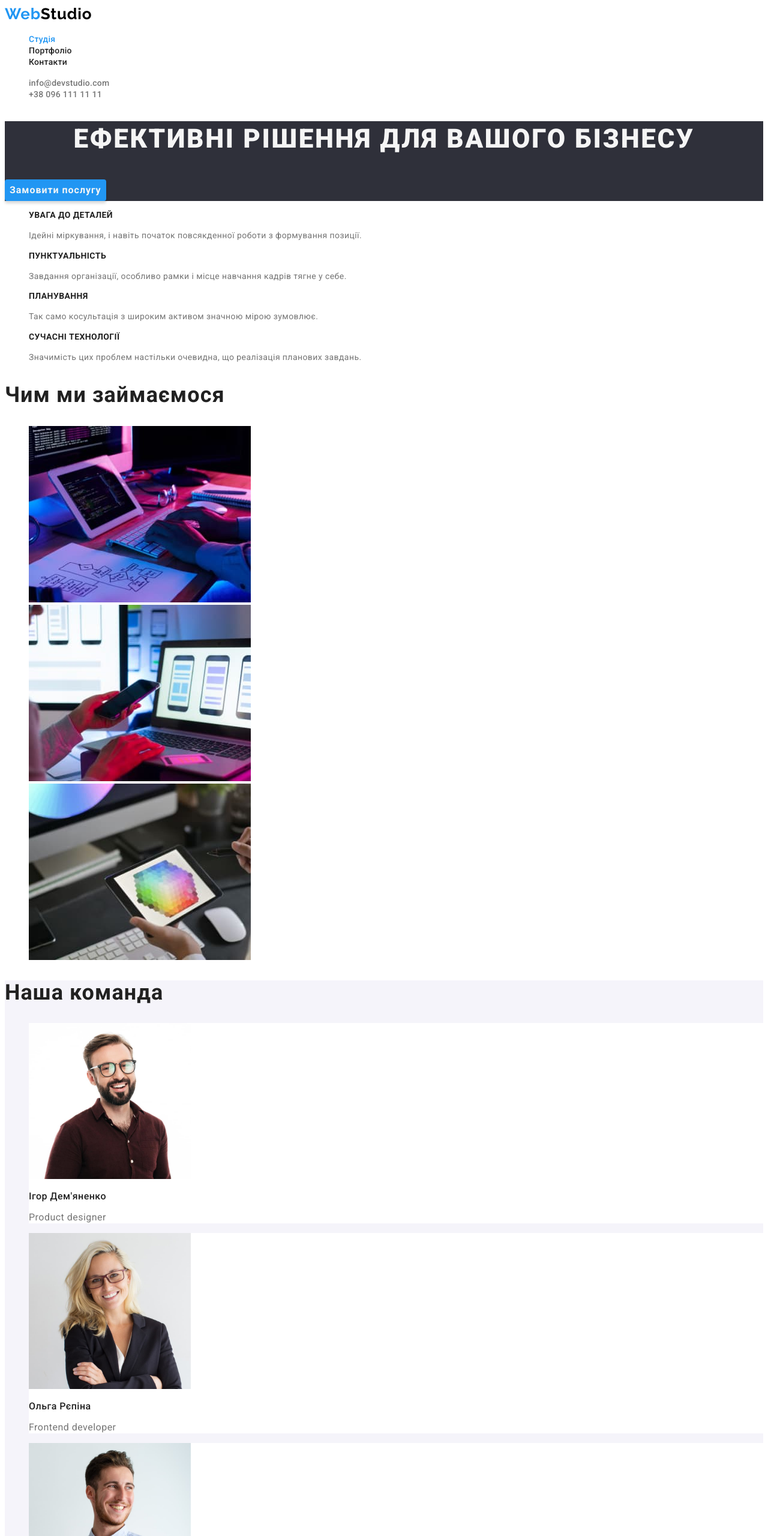
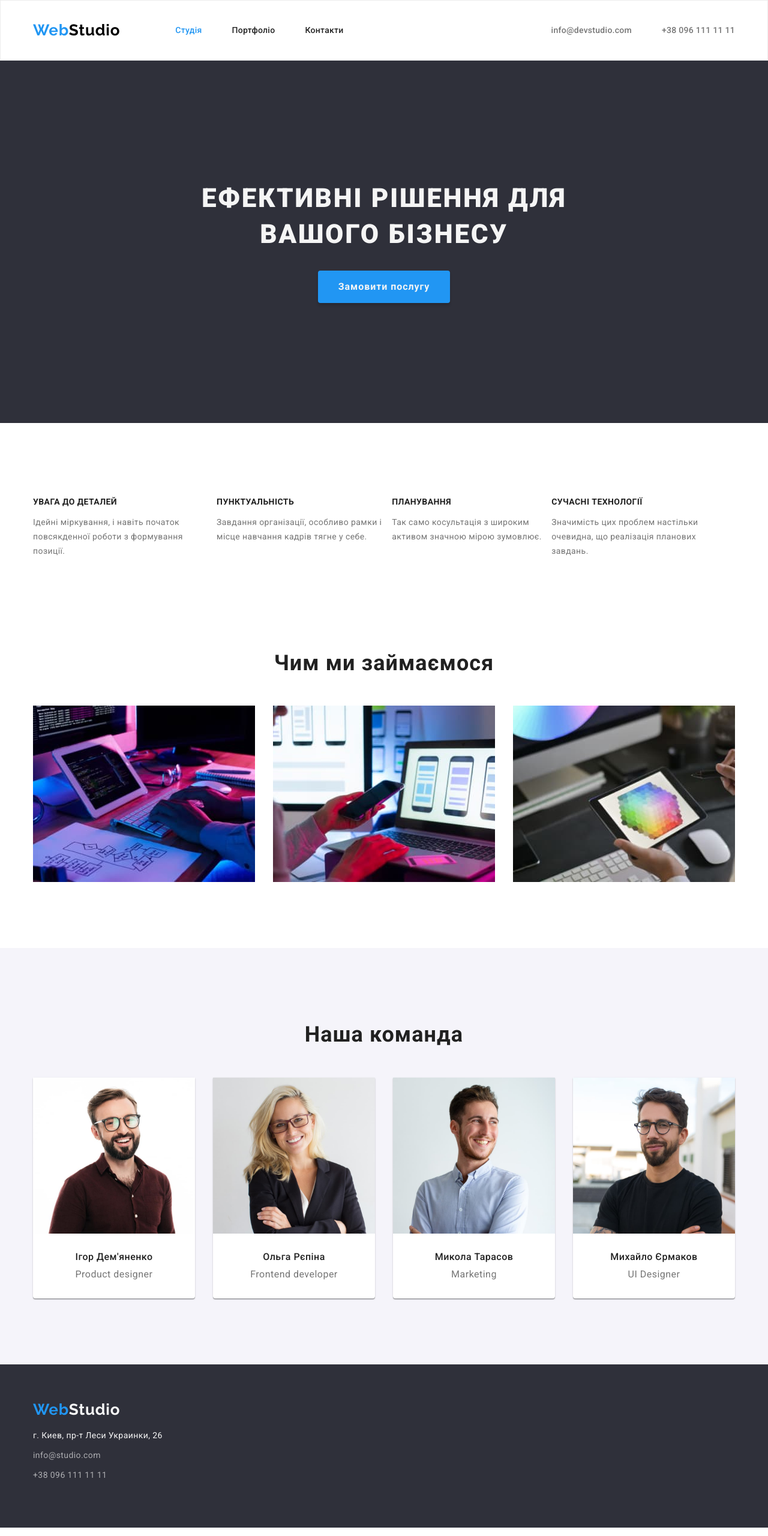
Before and after one commit to UmaOjas/goit-markup-hw-03, a plain HTML site: page index.html in a window 1280 px wide. Shown: the top 2560 px of the page at 60% size. Drawn offline with nearby package versions, Linux system fonts and the light colour scheme.

Commit message:
додає позиціонування

```diff
--- a/css/styles.css
+++ b/css/styles.css
@@ -1,3 +1,6 @@
+html {
+  box-sizing: border-box;
+}
 :root {
   --primary-text-color: #212121;
   --text-color: #000000;
@@ -10,12 +13,34 @@
   --text-size: 14px;
 }
 
+p,
+h1,
+h2,
+h3,
+h4,
+h5,
+h6 {
+  margine: 0;
+}
+
+ul {
+  margine: 0;
+  padding-left: 0;
+}
+img {
+  display: block;
+}
 body {
   font-family: "Roboto", sans-serif;
   background-color: var(--second-basic-color);
   color: var(--primary-text-color);
 }
-
+.container {
+  width: 1200px;
+  padding-left: 15px;
+  padding-right: 15px;
+  margin: 0 auto;
+}
 /*-----------LOGO----------*/
 .link {
   text-decoration: none;
@@ -27,6 +52,7 @@ body {
   font-size: 26px;
   line-height: 1.19;
   letter-spacing: 0.03em;
+  margin-right: 92px;
 }
 .logo.header-logo {
   font-family: "Raleway", sans-serif;
@@ -41,6 +67,11 @@ body {
 }
 
 /*-------HEADER----------*/
+.header {
+  padding-top: 24px;
+  padding-bottom: 25px;
+  border: 1px solid #ececec;
+}
 .header-link {
   font-weight: 500;
   font-size: var(--text-size);
@@ -66,9 +97,29 @@ body {
 .header-contact:focus {
   color: var(--accent-color);
 }
+
+.header-list {
+  display: flex;
+  gap: 50px;
+}
+
+.header-nav {
+  display: flex;
+  align-items: center;
+}
+.header-contact-list {
+  display: flex;
+  margin-left: auto;
+  gap: 50px;
+}
+.header-container {
+  display: flex;
+}
 /*------------HERO------------*/
 .hero {
   background-color: #2f303a;
+  padding-top: 200px;
+  padding-bottom: 200px;
 }
 .hero-title {
   color: var(--basic-color);
@@ -78,6 +129,10 @@ body {
   text-align: center;
   letter-spacing: 0.06em;
   text-transform: uppercase;
+  margin-bottom: 30px;
+  max-width: 696px;
+  margin: 0 auto;
+  margin-bottom: 30px;
 }
 .hero-button {
   font-family: inherit;
@@ -91,6 +146,12 @@ body {
   border-color: transparent;
   border-radius: 4px;
   letter-spacing: 0.06em;
+  display: block;
+  margin: 0 auto;
+  margin-top: 30px;
+  padding: 10px 32px;
+  min-width: 216;
+  height: 50;
 }
 
 .hero-button:hover,
@@ -98,12 +159,16 @@ body {
   background-color: #188ce8;
 }
 /*------ОСОБЛИВОСТІ-------*/
+.text {
+  padding-top: 94px;
+}
 
 .text-title {
   font-size: var(--text-size);
   line-height: 1.14;
   letter-spacing: 0.03em;
   text-transform: uppercase;
+  margin-bottom: 10px;
 }
 .text-aside {
   font-size: var(--text-size);
@@ -111,18 +176,47 @@ body {
   letter-spacing: 0.03em;
   color: var(--small-text-color);
 }
+.text-list {
+  display: flex;
+  justify-content: space-between;
+}
 /*--------------СЕКЦІЇ---------*/
+.section {
+  padding-top: 94px;
+  padding-bottom: 94px;
+}
+
+.category-list {
+  display: flex;
+  gap: 30px;
+}
+
+.category-item {
+  width: calc(100% - 60px) / 3;
+}
+
 .studio-title {
   font-size: 36px;
   line-height: 1.16;
   letter-spacing: 0.03em;
+  text-align: center;
+  margin-bottom: 50px;
 }
 .team {
   background-color: var(--background-color);
 }
 
+.team-list {
+  display: flex;
+  gap: 30px;
+}
+
 .team-item {
   background-color: var(--second-basic-color);
+  box-shadow: 0px 1px 3px rgba(0, 0, 0, 0.12), 0px 1px 1px rgba(0, 0, 0, 0.14),
+    0px 2px 1px rgba(0, 0, 0, 0.2);
+  border-radius: 0px 0px 4px 4px;
+  width: calc(100% - 90px) / 4;
 }
 
 .team-name {
@@ -130,6 +224,9 @@ body {
   font-size: 16px;
   line-height: 1.18;
   letter-spacing: 0.03em;
+  margin-top: 30px;
+  margin-bottom: 10px;
+  text-align: center;
 }
 
 .team-text {
@@ -137,11 +234,16 @@ body {
   line-height: 1.18;
   letter-spacing: 0.03em;
   color: var(--small-text-color);
+  margin-top: 10px;
+  margin-bottom: 30px;
+  text-align: center;
 }
 
 /*-------------FOOTER----------------*/
 .footer {
   background-color: #2f303a;
+  padding-top: 60px;
+  padding-bottom: 60px;
 }
 
 .footer-place,
@@ -158,6 +260,9 @@ body {
 
 .footer-contact {
   color: var(--shadow-text-color);
+  display: block;
+  margin-top: 9px;
+  margin-bottom: 9px;
 }
 
 .footer-contact:hover,
@@ -192,6 +297,8 @@ body {
   cursor: pointer;
   border-color: transparent;
   border-radius: 4px;
+  padding: 6px 22px;
+  width: calc(100% -32px) / 5;
 }
 
 .btn:hover,
@@ -204,16 +311,41 @@ body {
 }
 
 /*------------LIST-----------*/
+.btn-list {
+  margin-bottom: 50px;
+  display: flex;
+  justify-content: center;
+  gap: 8px;
+}
+
+.portfolio-list {
+  display: flex;
+  flex-wrap: wrap;
+  gap: 30px;
+}
+
+.portfolio-item {
+  width: calc(100% - 60px) / 3;
+}
 .portfolio-subject {
   font-weight: 700;
   font-size: 18px;
   line-height: 2;
   letter-spacing: 0.06em;
   color: var(--primary-text-color);
+  margin-top: 20px;
+  margin-bottom: 4px;
 }
 .portfolio-text {
   font-size: 16px;
   line-height: 1.87;
   letter-spacing: 0.03em;
   color: var(--small-text-color);
+  margin-top: 4px;
+  margin-bottom: 20px;
 }
+
+.text-border {
+  padding-left: 24px;
+  border: 1px solid #eeeeee;
+}
--- a/index.html
+++ b/index.html
@@ -8,17 +8,27 @@
       href="https://fonts.googleapis.com/css2?family=Raleway:wght@700&family=Roboto:wght@400;500;700;900&display=swap"
       rel="stylesheet"
     />
+    <link
+      rel="stylesheet"
+      href="https://cdnjs.cloudflare.com/ajax/libs/modern-normalize/1.1.0/modern-normalize.min.css"
+      integrity="sha512-wpPYUAdjBVSE4KJnH1VR1HeZfpl1ub8YT/NKx4PuQ5NmX2tKuGu6U/JRp5y+Y8XG2tV+wKQpNHVUX03MfMFn9Q=="
+      crossorigin="anonymous"
+      referrerpolicy="no-referrer"
+    />
     <link rel="stylesheet" href="./css/styles.css" />
   </head>
   <body>
     <header class="header">
+      <div class="container header-container">
         <nav class="header-nav">
           <a class="link logo header-logo" href="./index.html" lang="en"
             ><span>Web</span>Studio</a
           >
           <ul class="list header-list">
             <li>
-            <a class="link header-link header-item current" href="./index.html"
+              <a
+                class="link header-link header-item current"
+                href="./index.html"
                 >Студія</a
               >
             </li>
@@ -27,7 +37,9 @@
                 >Портфоліо</a
               >
             </li>
-          <li><a class="link header-link header-item" href="#">Контакти</a></li>
+            <li>
+              <a class="link header-link header-item" href="#">Контакти</a>
+            </li>
           </ul>
         </nav>
         <ul class="list header-contact-list">
@@ -44,13 +56,17 @@
             >
           </li>
         </ul>
+      </div>
     </header>
     <main>
       <section class="hero">
+        <div class="container">
           <h1 class="hero-title">Ефективні рішення для вашого бізнесу</h1>
           <button type="button" class="hero-button">Замовити послугу</button>
+        </div>
       </section>
       <section class="text">
+        <div class="container">
           <h2 class="text-tittle visually-hidden">Наші особливості</h2>
           <ul class="list text-list">
             <li class="text-item">
@@ -63,8 +79,8 @@
             <li class="text-item">
               <h3 class="text-title">Пунктуальність</h3>
               <p class="text-aside">
-              Завдання організації, особливо рамки і місце навчання кадрів тягне
-              у себе.
+                Завдання організації, особливо рамки і місце навчання кадрів
+                тягне у себе.
               </p>
             </li>
             <li class="text-item">
@@ -76,13 +92,15 @@
             <li class="text-item">
               <h3 class="text-title">Сучасні технології</h3>
               <p class="text-aside">
-              Значимість цих проблем настільки очевидна, що реалізація планових
-              завдань.
+                Значимість цих проблем настільки очевидна, що реалізація
+                планових завдань.
               </p>
             </li>
           </ul>
+        </div>
       </section>
-      <section class="category">
+      <section class="category section">
+        <div class="container">
           <h2 class="studio-title category-title">Чим ми займаємося</h2>
           <ul class="list category-list">
             <li class="category-item">
@@ -110,8 +128,10 @@
               />
             </li>
           </ul>
+        </div>
       </section>
-      <section class="team">
+      <section class="team section">
+        <div class="container">
           <h2 class="studio-title">Наша команда</h2>
           <ul class="list team-list">
             <li class="team-item">
@@ -155,9 +175,11 @@
               <p class="team-text" lang="en">UI Designer</p>
             </li>
           </ul>
+        </div>
       </section>
     </main>
     <footer class="footer">
+      <div class="container">
         <a class="link logo footer-logo" href="./index.html" lang="en"
           ><span>Web</span>Studio</a
         >
@@ -184,6 +206,7 @@
             </li>
           </ul>
         </address>
+      </div>
     </footer>
   </body>
 </html>
```
Also changed, not shown: portfolio.html (+35 -2 lines). Lines whose indentation alone changed are shown as unchanged.
